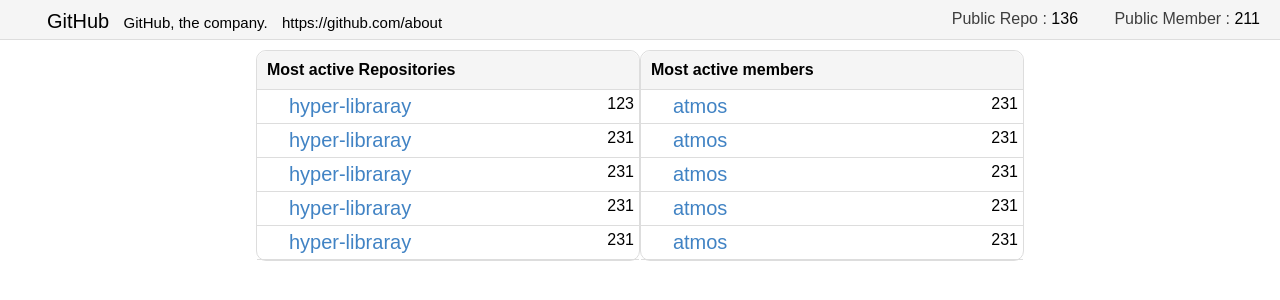
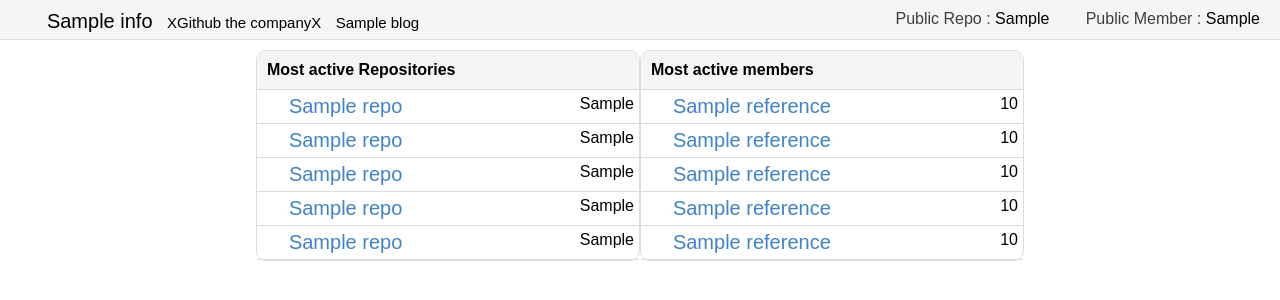
Before and after one commit to pravj/teamwork, a Flask app: template teamwork/templates/teamwork.html in a window 1280 px wide. Shown: the top 300 px of the page. Run offline with Flask 2, Linux system fonts and the light colour scheme; the template is opened without the code that fills it: most values are stand-ins (such as "Sample title", 1, 10 or a date in 2020); parts of the project's set-up code (start-up, migrations or seed data) failed here and were passed over; some web fonts are replaced.

Commit message:
Update : Html content to jinja2

```diff
--- a/teamwork/templates/calender.html
+++ b/teamwork/templates/calender.html
@@ -10,6 +10,9 @@
 	<script src="{{ url_for('static', filename='js/calender.js')}}"></script>
 </head>
 <body onload="addFields()">
+	<div class="top-bar">
+
+	</div>
 	<div class="main-class">
 		<div class="repo-detail">
 			<div class="d3-graph0">
--- a/teamwork/templates/teamwork.html
+++ b/teamwork/templates/teamwork.html
@@ -1,9 +1,7 @@
 <!DOCTYPE html>
 <html>
   <head>
-    {% if org != "" %}
-    <title>{{ org }}</title>
-    {% endif %}
+    <title>{{info.name}}</title>
 
     <link rel="stylesheet" type="text/css" href="{{ url_for('static', filename='css/pure-min.css') }}">
     <link rel="stylesheet" type="text/css" href="{{ url_for('static', filename='css/octicons/octicons.css') }}">
@@ -16,18 +14,18 @@
       <div class="header pure-g">
         <div class="pure-u-2-3 org">
           <span class="octicon octicon-organization"></span>
-          <span class="org-name"><a href="https://github.com/github">GitHub</a></span>
-          <span class="org-bio">GitHub, the company.</span>
-          <span class="org-blog">https://github.com/about</span>
+          <span class="org-name"><a href="https://github.com/github">{{info.name}}</a></span>
+          <span class="org-bio">XGithub the companyX</span>
+          <span class="org-blog">{{info.blog}}</span>
         </div>
 
         <div class="pure-u-1-3 info">
           <span class="octicon octicon-repo"></span>
           <span class="info-repo">Public Repo :</span>
-          <span class="info-repo-count">136</span>
+          <span class="info-repo-count">{{info.public_repos}}</span>
           <span class="octicon octicon-person"></span>
           <span class="info-member">Public Member :</span>
-          <span class="info-member-count">211</span>
+          <span class="info-member-count">{{info.public_member}}</span>
         </div>
       </div>
 
@@ -37,60 +35,19 @@
             Most active Repositories
           </div>
 
+          {% for n in range(5) %}
           <div class="contributions-top-left-repo">
             <span class="octicon octicon-repo"></span>
             <span class="top-left-repo-name">
-              <a href="https://github.com/ammeep/hyper-library">hyper-libraray</a>
+              <a href="#">{{repos[n].repo_name}}</a>
             </span>
             <span class="commit-count">
               <span class="octicon octicon-git-commit"></span>
-              <span class="top-left-commit-count">123</span>
+              <span class="top-left-commit-count">{{repos[n].repo_commit}}</span>
             </span>
           </div>
+          {% endfor %}
 
-          <div class="contributions-top-left-repo">
-            <span class="octicon octicon-repo"></span>
-            <span class="top-left-repo-name">
-              <a href="https://github.com/ammeep/hyper-library">hyper-libraray</a>
-            </span>
-            <span class="commit-count">
-              <span class="octicon octicon-git-commit"></span>
-              <span class="top-left-commit-count">231</span>
-            </span>
-          </div>
-
-          <div class="contributions-top-left-repo">
-            <span class="octicon octicon-repo"></span>
-            <span class="top-left-repo-name">
-              <a href="https://github.com/ammeep/hyper-library">hyper-libraray</a>
-            </span>
-            <span class="commit-count">
-              <span class="octicon octicon-git-commit"></span>
-              <span class="top-left-commit-count">231</span>
-            </span>
-          </div>
-
-          <div class="contributions-top-left-repo">
-            <span class="octicon octicon-repo"></span>
-            <span class="top-left-repo-name">
-              <a href="https://github.com/ammeep/hyper-library">hyper-libraray</a>
-            </span>
-            <span class="commit-count">
-              <span class="octicon octicon-git-commit"></span>
-              <span class="top-left-commit-count">231</span>
-            </span>
-          </div>
-
-          <div class="contributions-top-left-repo">
-            <span class="octicon octicon-repo"></span>
-            <span class="top-left-repo-name">
-              <a href="https://github.com/ammeep/hyper-library">hyper-libraray</a>
-            </span>
-            <span class="commit-count">
-              <span class="octicon octicon-git-commit"></span>
-              <span class="top-left-commit-count">231</span>
-            </span>
-          </div>
 
         </div>
 
@@ -98,61 +55,18 @@
           <div class="contributions-top-head">
             Most active members
           </div>
-
+          {% for n in range(5) %}
           <div class="contributions-top-right-member">
             <span class="octicon octicon-person"></span>
             <span class="top-right-member">
-              <a href="https://github.com/atmos">atmos</a>
+              <a href="#">{{users[n+1].reference}}</a>
             </span>
             <span class="commit-count">
               <span class="octicon octicon-git-commit"></span>
-              <span class="top-right-commit-count">231</span>
+              <span class="top-right-commit-count">{{users[n+1].total}}</span>
             </span>
           </div>
-
-          <div class="contributions-top-right-member">
-            <span class="octicon octicon-person"></span>
-            <span class="top-right-member">
-              <a href="https://github.com/atmos">atmos</a>
-            </span>
-            <span class="commit-count">
-              <span class="octicon octicon-git-commit"></span>
-              <span class="top-right-commit-count">231</span>
-            </span>
-          </div>
-
-          <div class="contributions-top-right-member">
-            <span class="octicon octicon-person"></span>
-            <span class="top-right-member">
-              <a href="https://github.com/atmos">atmos</a>
-            </span>
-            <span class="commit-count">
-              <span class="octicon octicon-git-commit"></span>
-              <span class="top-right-commit-count">231</span>
-            </span>
-          </div>
-
-          <div class="contributions-top-right-member">
-            <span class="octicon octicon-person"></span>
-            <span class="top-right-member">
-              <a href="https://github.com/atmos">atmos</a>
-            </span>
-            <span class="commit-count">
-              <span class="octicon octicon-git-commit"></span>
-              <span class="top-right-commit-count">231</span>
-            </span>
-          </div>
-
-          <div class="contributions-top-right-member">
-            <span class="octicon octicon-person"></span>
-            <span class="top-right-member">
-              <a href="https://github.com/atmos">atmos</a>
-            </span>
-            <span class="commit-count">
-              <span class="octicon octicon-git-commit"></span>
-              <span class="top-right-commit-count">231</span>
-            </span>
-          </div>
+          {% endfor %}
 
         </div>
       </div>
```
Also changed, not shown: teamwork/routes/__init__.py (+19 -1 lines), teamwork/static/css/main.css (+19 -4 lines).
